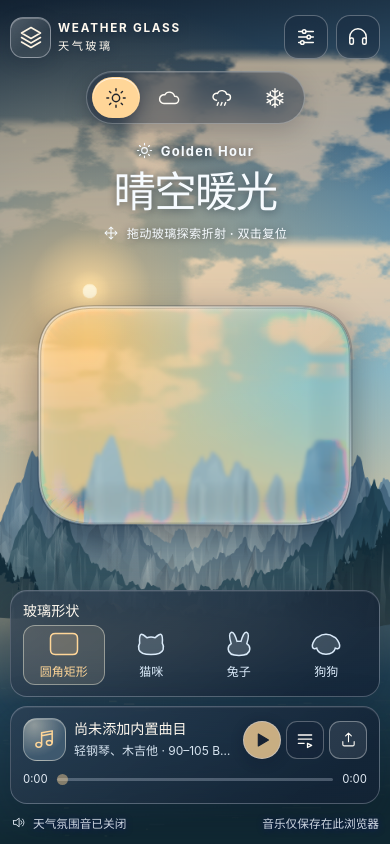
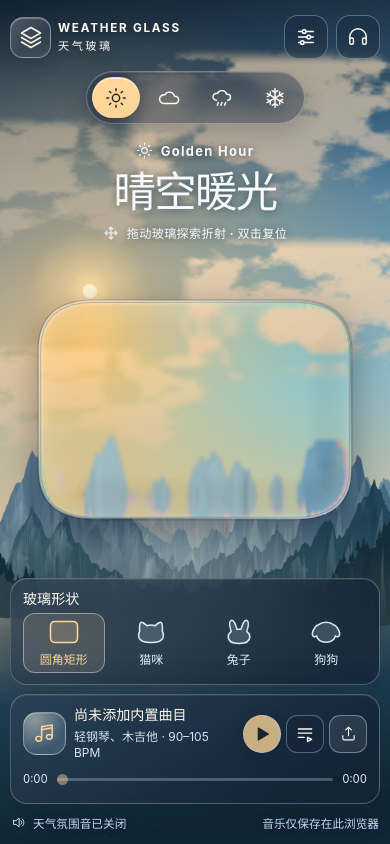
Before and after one commit to yanruyi130/github-notes, a React (Vite) app: page / in a window 390 px wide. Built offline with nearby package versions, Linux system fonts and the light colour scheme.

Commit message:
Keep track details readable at tablet widths

```diff
--- a/src/style.css
+++ b/src/style.css
@@ -202,6 +202,8 @@ button, input[type='range'] { -webkit-tap-highlight-color: transparent; }
   .stage h1 { font-size: clamp(2.76rem, 6.2vw, 4.6rem); }
   .console-card { padding-inline: 13px; }
   .player-row { gap: 9px; }
+  .track-copy p { white-space: normal; }
+  .player-actions .step-track { display: none; }
 }
 
 @media (max-width: 740px) {
@@ -223,7 +225,6 @@ button, input[type='range'] { -webkit-tap-highlight-color: transparent; }
   .player { gap: 5px; }
   .player-row { gap: 8px; }
   .player-actions { gap: 5px; }
-  .player-actions .step-track { display: none; }
   .album-icon { width: 43px; height: 43px; }
   .footer { padding: 10px 1px 13px; }
   .drawer, .drawer--library { top: auto; bottom: 10px; right: 10px; width: min(400px, calc(100% - 20px)); max-height: 44dvh; }
```
Also changed, not shown: 1 other file (tests, documents, lock files or other folders).
